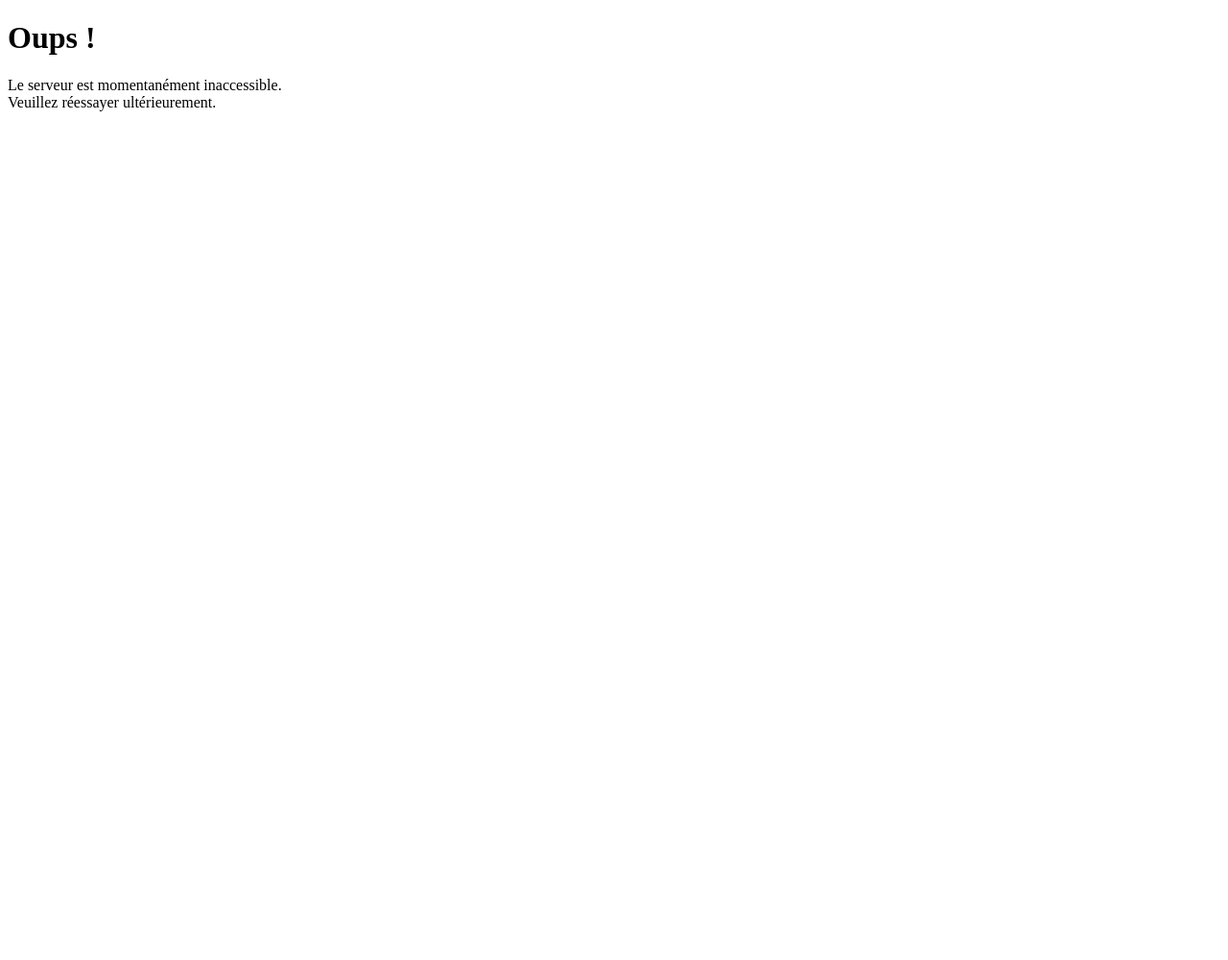
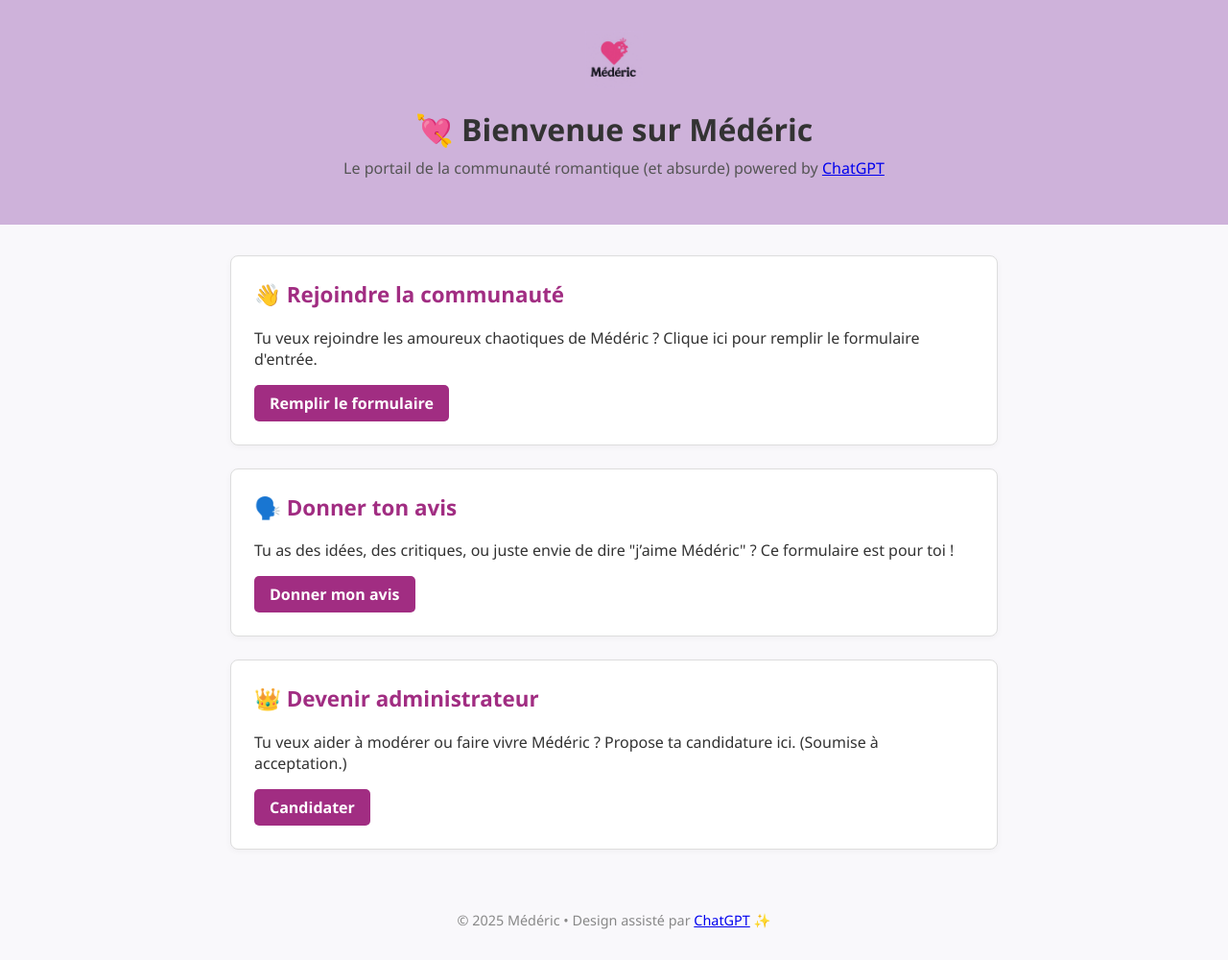
Before and after one commit to chepa612/chepa612.github.io, a plain HTML site: page index.html in a window 1280 px wide. Shown: the whole page at 96% size. Before the commit the page ends 800 px from the top, so only its background shows below. Drawn offline with Linux system fonts and the light colour scheme.

Commit message:
Updating index.html and uploading Médéric's favicon

```diff
--- a/index.html
+++ b/index.html
@@ -1,18 +1,129 @@
 <!DOCTYPE html>
 <html lang="fr">
 <head>
-    <meta charset="UTF-8">
-    <meta name="viewport" content="width=device-width, initial-scale=1.0">
-    <title>Oups, Serveur Déconnecté</title>
-    <link rel="stylesheet" href="style.css">
+  <meta charset="UTF-8" />
+  <meta name="viewport" content="width=device-width, initial-scale=1.0" />
+  <title>Médéric - Portail de la communauté</title>
+  <link rel="icon" type="image/jpeg" href="WhatsApp Image 2025-07-07 à 17.57.52_208f4f69.jpg" />
+  <style>
+    body {
+      margin: 0;
+      font-family: 'Segoe UI', sans-serif;
+      background-color: #f9f8fb;
+      color: #333;
+    }
+
+    header {
+      background-color: #ceb2da;
+      padding: 2rem 1rem;
+      text-align: center;
+    }
+
+    header h1 {
+      margin: 0;
+      font-size: 2rem;
+    }
+
+    header p {
+      font-size: 1rem;
+      margin-top: 0.5rem;
+      color: #555;
+    }
+
+    .container {
+      max-width: 800px;
+      margin: 2rem auto;
+      padding: 0 1rem;
+    }
+
+    .card {
+      background: #fff;
+      border: 1px solid #ddd;
+      border-radius: 8px;
+      padding: 1.5rem;
+      margin-bottom: 1.5rem;
+      box-shadow: 0 2px 6px rgba(0,0,0,0.04);
+      transition: transform 0.2s ease;
+    }
+
+    .card:hover {
+      transform: translateY(-3px);
+    }
+
+    .card h2 {
+      margin-top: 0;
+      font-size: 1.4rem;
+      color: #a12d82;
+    }
+
+    .card p {
+      margin-bottom: 1rem;
+    }
+
+    .card a {
+      display: inline-block;
+      padding: 0.5rem 1rem;
+      background: #a12d82;
+      color: white;
+      text-decoration: none;
+      border-radius: 5px;
+      font-weight: bold;
+      transition: background 0.3s;
+    }
+
+    .card a:hover {
+      background: #861b6c;
+    }
+
+    footer {
+      text-align: center;
+      font-size: 0.9rem;
+      color: #888;
+      padding: 2rem 1rem;
+    }
+
+    @media (max-width: 600px) {
+      .card h2 {
+        font-size: 1.2rem;
+      }
+
+      .card {
+        padding: 1rem;
+      }
+    }
+  </style>
 </head>
 <body>
-    <div class="container">
-        <div class="content">
-            <h1>Oups !</h1>
-            <p>Le serveur est momentanément inaccessible.<br>Veuillez réessayer ultérieurement.</p>
-            <!--<a href="/" class="retry-button">Réessayer</a>-->
-        </div>
+  <header>
+    <img src="WhatsApp Image 2025-07-07 à 17.57.52_208f4f69.jpg" alt="Logo Médéric" style="height: 60px; margin-bottom: 1rem;" />
+    <h1>💘 Bienvenue sur Médéric</h1>
+    <p>Le portail de la communauté romantique (et absurde) powered by <a href="chatgpt.com">ChatGPT</a></p>
+  </header>
+
+  <div class="container">
+
+    <div class="card">
+      <h2>👋 Rejoindre la communauté</h2>
+      <p>Tu veux rejoindre les amoureux chaotiques de Médéric ? Clique ici pour remplir le formulaire d'entrée.</p>
+      <a href="https://forms.gle/TSQBdGHqNpz5mKPy8" target="_blank">Remplir le formulaire</a>
     </div>
+
+    <div class="card">
+      <h2>🗣️ Donner ton avis</h2>
+      <p>Tu as des idées, des critiques, ou juste envie de dire "j’aime Médéric" ? Ce formulaire est pour toi !</p>
+      <a href="https://forms.gle/h3ZhjFHKkVAS6BDh6" target="_blank">Donner mon avis</a>
+    </div>
+
+    <div class="card">
+      <h2>👑 Devenir administrateur</h2>
+      <p>Tu veux aider à modérer ou faire vivre Médéric ? Propose ta candidature ici. (Soumise à acceptation.)</p>
+      <a href="https://docs.google.com/forms/d/e/1FAIpQLSedsd-FmtS0OTLUZqItx76oe99vYMwW_QhQriTg9LxJUlkdiw/viewform?usp=header" target="_blank">Candidater</a>
+    </div>
+
+  </div>
+
+  <footer>
+    © 2025 Médéric • Design assisté par <a href="chatgpt.com">ChatGPT</a> ✨
+  </footer>
 </body>
 </html>
```
Also changed, not shown: WhatsApp Image 2025-07-07 à 17.57.52_208f4f69.jpg (added).
